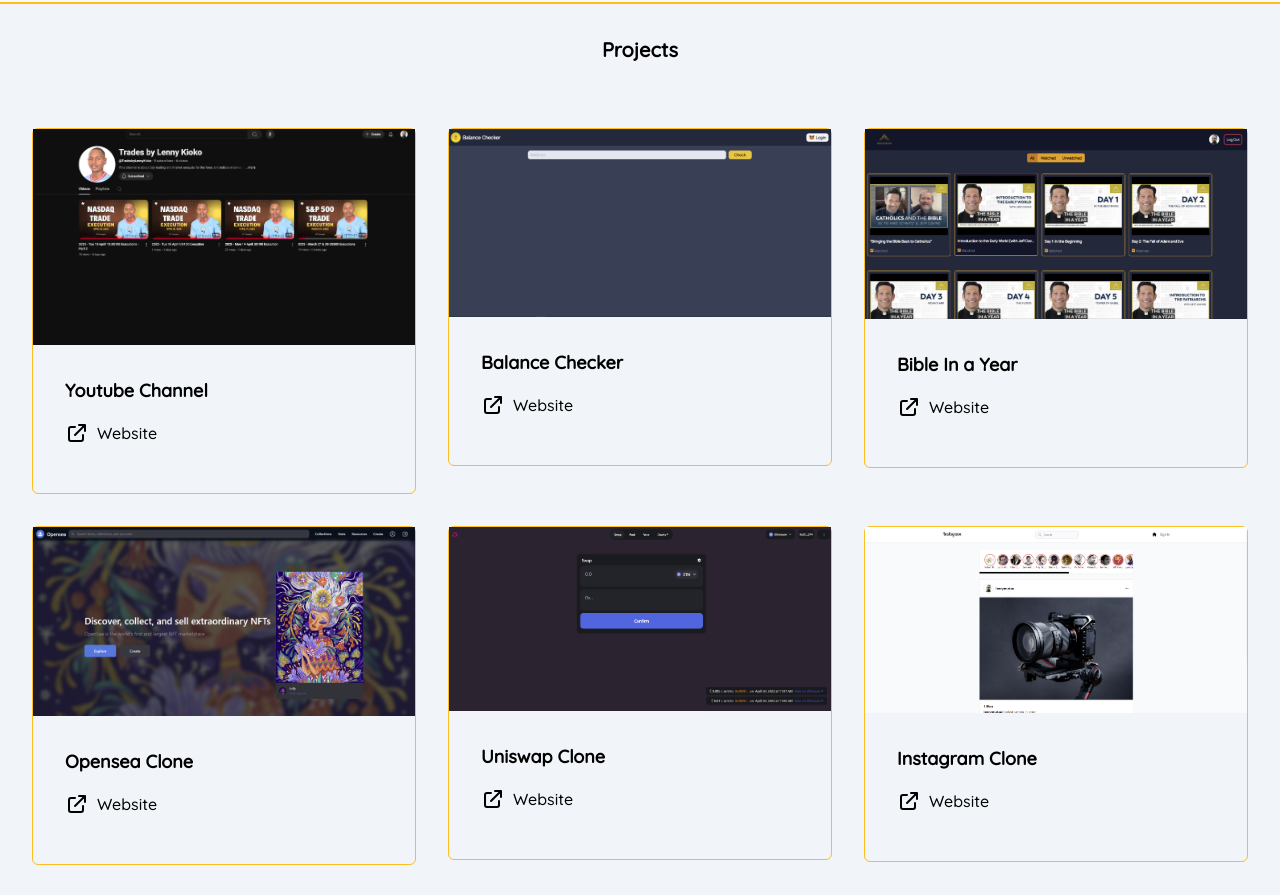
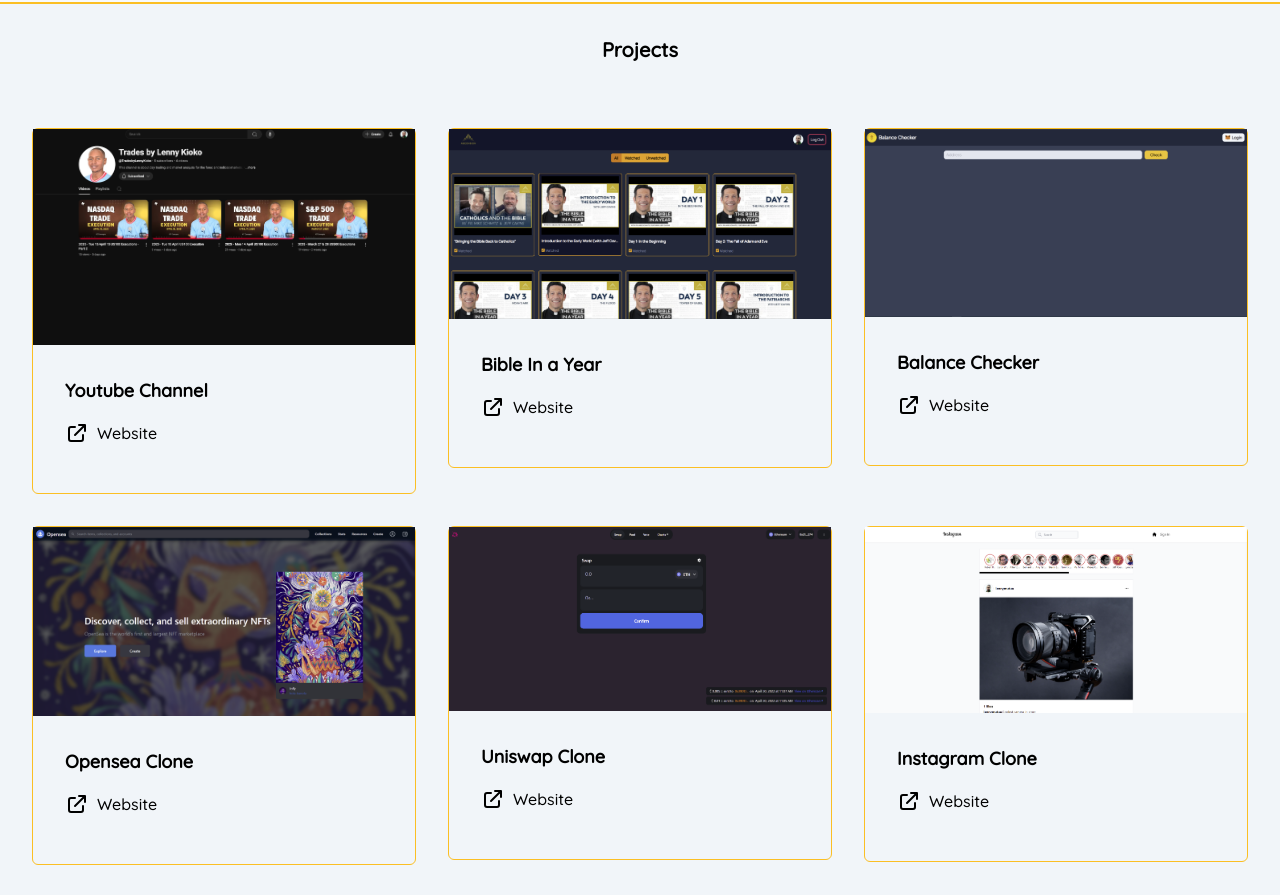
Before and after one commit to lennykioko/lennykioko.github.io, a Next.js app: page / in a window 1280 px wide. Shown: the part 3440-4335 px from the top of the page. Built offline with nearby package versions, Linux system fonts and the light colour scheme.

Commit message:
Update projects order and have bible in a year #2

```diff
--- a/components/Projects.jsx
+++ b/components/Projects.jsx
@@ -10,16 +10,16 @@
     code: 'https://www.youtube.com/@TradesbyLennyKioko',
   },
   {
+    image: '/bible.png',
+    title: 'Bible In a Year',
+    website: 'https://bible-in-a-year.vercel.app/',
+    code: 'https://github.com/lennykioko/bible-in-a-year',
+  },
+  {
     image: '/balance.png',
     title: 'Balance Checker',
     website: 'https://balance-checker-omega.vercel.app/',
     code: 'https://github.com/lennykioko/balance-checker',
-  },
-  {
-    image: '/bible.png',
-    title: 'Bible In a Year',
-    website: 'https://bible-in-a-year.vercel.app/',
-    code: 'https://github.com/lennykioko/bible-in-a-year',
   },
   {
     image: '/opensea.png',
```
